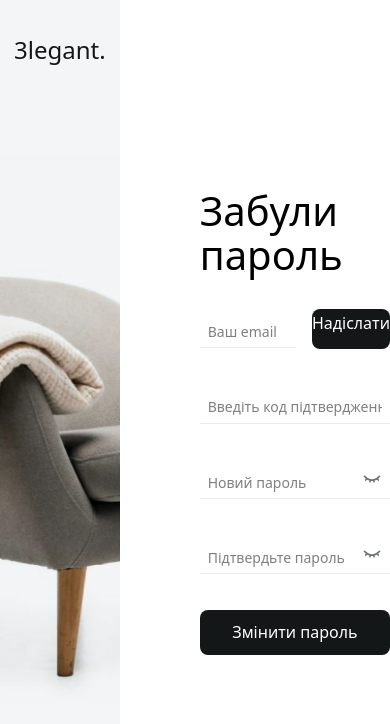
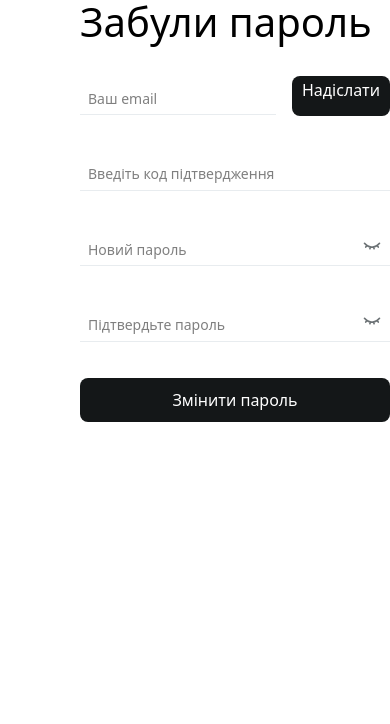
Before and after one commit to Maksym-Dudar/Web_Corse_work, a Next.js app: page /forgot-password in a window 390 px wide. Shown: the top 724 px of the page. Built offline with nearby package versions, Linux system fonts and the light colour scheme; no server answers.

Commit message:
Final version 2

```diff
--- a/src/components/form/auth/AsideBannerAuth.tsx
+++ b/src/components/form/auth/AsideBannerAuth.tsx
@@ -3,7 +3,7 @@ import Image from "next/image";
 
 export function AsideBannerAuth() {
 	return (
-		<aside className='relative w-1/2 h-screen'>
+		<aside className='relative w-1/2 h-screen hidden md:flex'>
 			<h1 className='absolute z-10 text-black text-24 font-500 left-1/2 -translate-x-1/2 top-8'>
 				3legant.
 			</h1>
```
